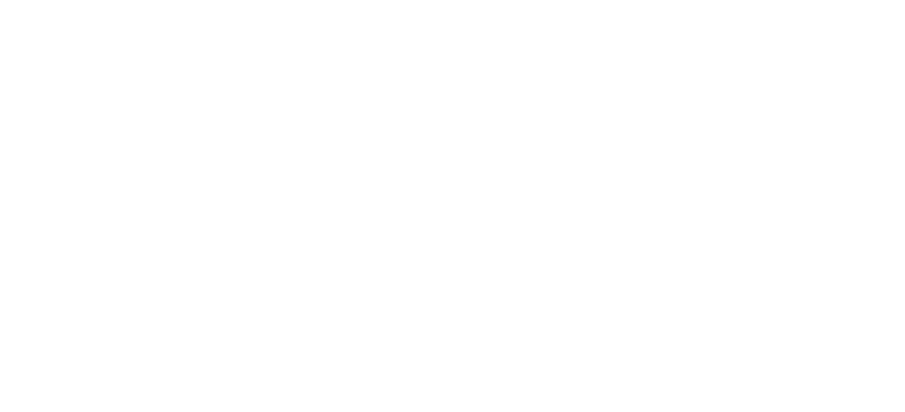
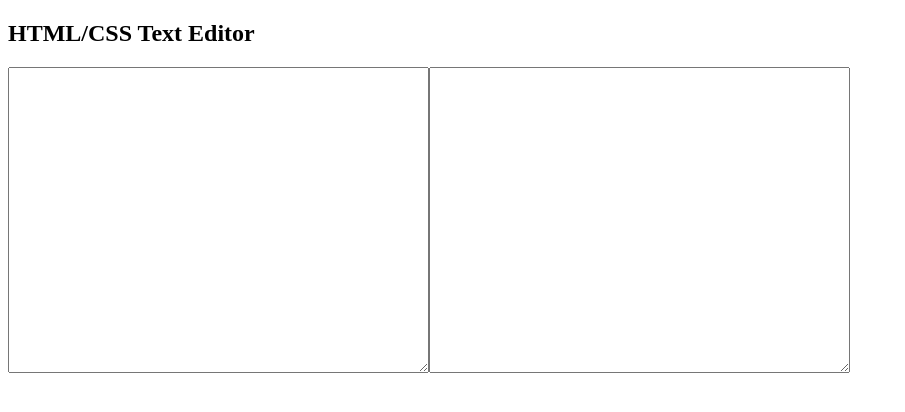
Before and after one commit to tjs6f2/Text-Editor, a plain HTML site: page index.html in a window 1280 px wide. Shown: the whole page, without its empty margins (0-905 px from the left). Drawn offline with Linux system fonts and the light colour scheme.

Commit message:
created textarea

```diff
--- a/index.html
+++ b/index.html
@@ -5,11 +5,23 @@
     <meta charset="UTF-8">
     <meta name="viewport" content="width=device-width, initial-scale=1.0">
     <meta http-equiv="X-UA-Compatible" content="ie=edge">
+    <link rel="stylesheet" type="text/css" href="styles/style.css">
     <title> Text Editor </title>
 </head>
 
 <body>
 
+    <div class="wrapper">
+        <h2>HTML/CSS Text Editor</h2>
+
+        <div class="container">
+            <div><textarea rows='20' cols="50"></textarea></div>
+            <div><textarea rows='20' cols="50"></textarea></div>
+        </div>
+
+
+    </div>
+
 </body>
 
 </html>
--- a/styles/style.css
+++ b/styles/style.css
@@ -0,0 +1,4 @@
+.container{
+    display: flex;
+    flex-direction: row;
+}
```
